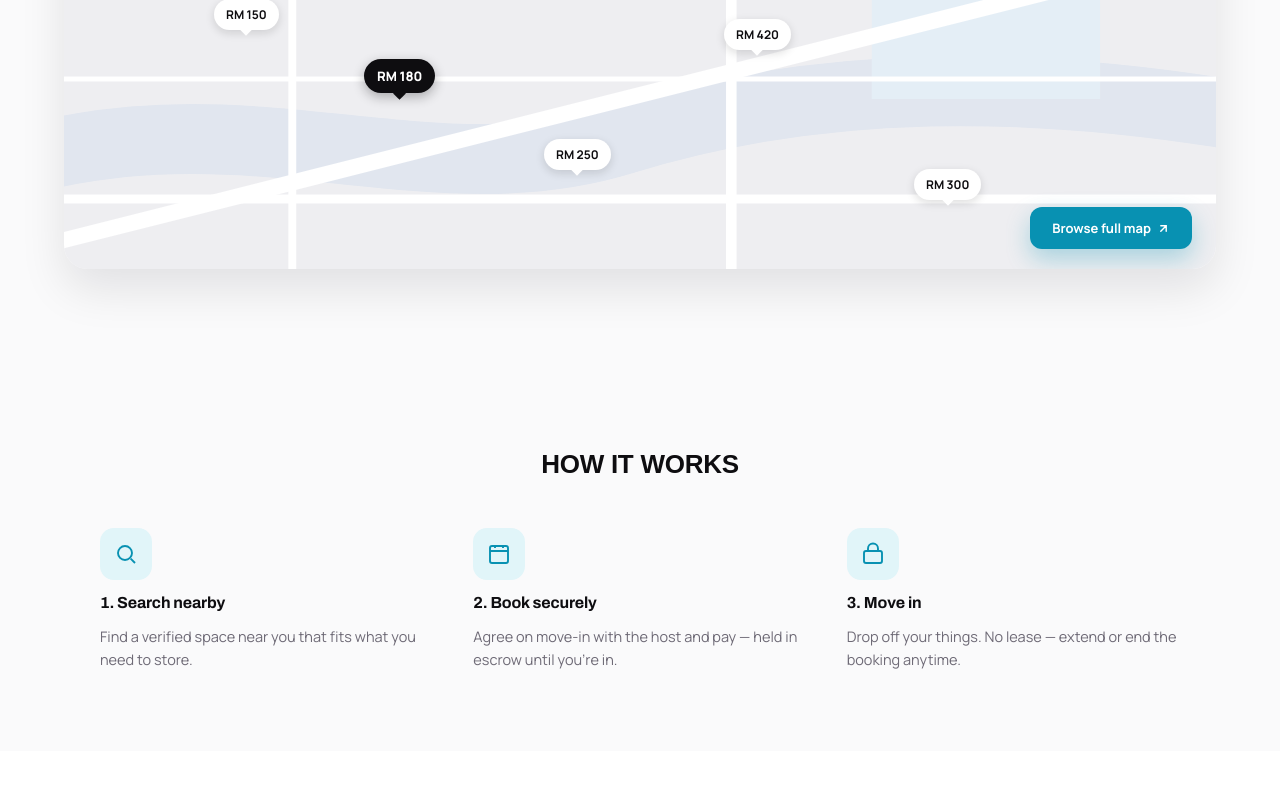
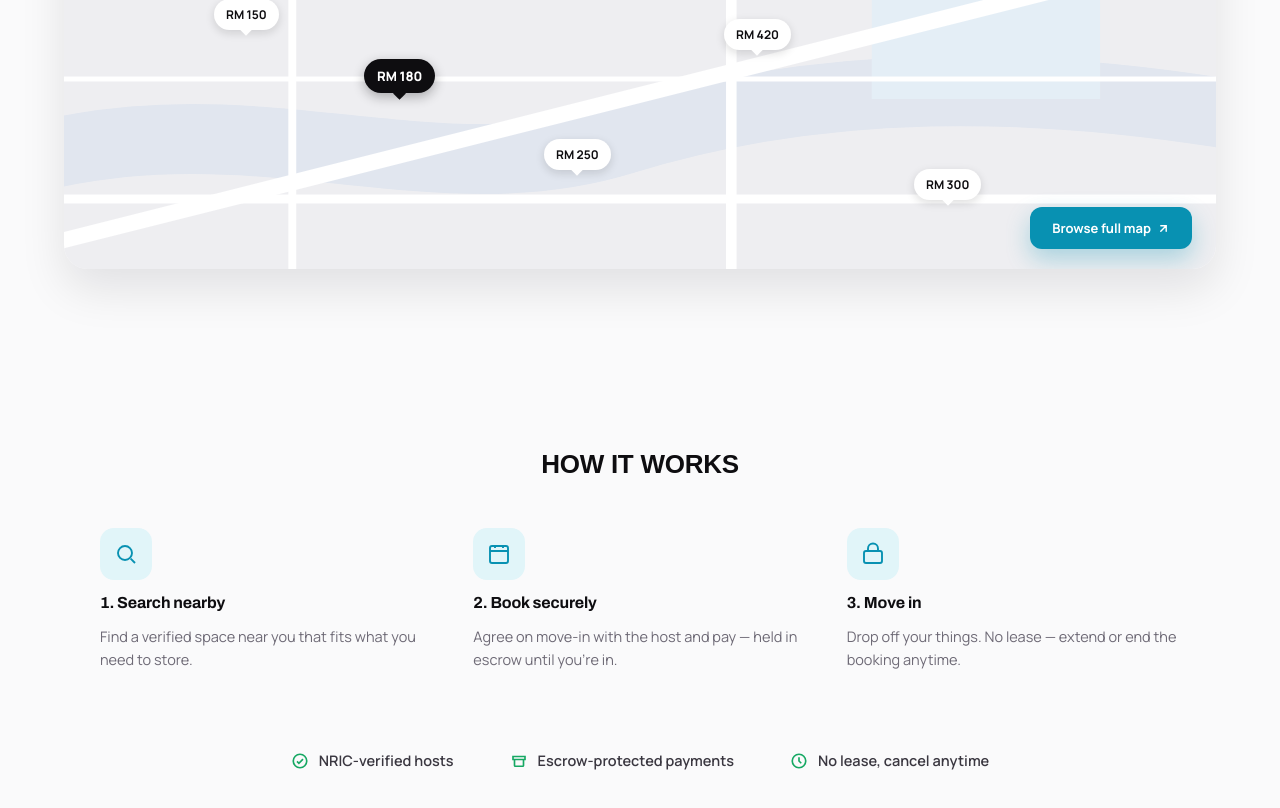
Before and after one commit to MarcusO17/sqftex, a Next.js app in the folder frontend/: page / in a window 1280 px wide. Shown: the part 1412-2220 px from the top of the page. Before the commit the page ends 2163 px from the top, so only its background shows below. Built offline with nearby package versions, Linux system fonts and the light colour scheme; a web font is replaced by a local one.

Commit message:
Add trust strip section to landing page

```diff
--- a/frontend/app/page.tsx
+++ b/frontend/app/page.tsx
@@ -5,6 +5,7 @@ import { Hero } from "@/components/landing/Hero";
 import { QuickCategories } from "@/components/landing/QuickCategories";
 import { ExploreMap } from "@/components/landing/ExploreMap";
 import { HowItWorks } from "@/components/landing/HowItWorks";
+import { TrustStrip } from "@/components/landing/TrustStrip";
 import { landingColors as c } from "@/components/landing/tokens";
 
 const unbounded = Unbounded({
@@ -34,6 +35,7 @@ export default function Home() {
       <QuickCategories />
       <ExploreMap />
       <HowItWorks />
+      <TrustStrip />
     </div>
   );
 }
--- /dev/null
+++ b/frontend/components/landing/TrustStrip.tsx
@@ -0,0 +1,43 @@
+import { landingColors as c } from "./tokens";
+
+const items = [
+  {
+    label: "NRIC-verified hosts",
+    icon: (
+      <svg width="18" height="18" viewBox="0 0 24 24" fill="none" stroke={c.verified} strokeWidth="2.2">
+        <circle cx="12" cy="12" r="9" />
+        <path d="M8 12.5l2.5 2.5L16 9.5" />
+      </svg>
+    ),
+  },
+  {
+    label: "Escrow-protected payments",
+    icon: (
+      <svg width="18" height="18" viewBox="0 0 24 24" fill="none" stroke={c.verified} strokeWidth="2.2">
+        <path d="M4 6h16v4H4zM6 10v8a1 1 0 001 1h10a1 1 0 001-1v-8" />
+      </svg>
+    ),
+  },
+  {
+    label: "No lease, cancel anytime",
+    icon: (
+      <svg width="18" height="18" viewBox="0 0 24 24" fill="none" stroke={c.verified} strokeWidth="2.2">
+        <circle cx="12" cy="12" r="9" />
+        <path d="M12 7v5l3 3" />
+      </svg>
+    ),
+  },
+];
+
+export function TrustStrip() {
+  return (
+    <div style={{ padding: "0 64px 72px 64px", display: "flex", justifyContent: "center", gap: 56, flexWrap: "wrap" }}>
+      {items.map((item) => (
+        <div key={item.label} style={{ display: "flex", alignItems: "center", gap: 10, fontSize: 14.5, color: "#3A3740", fontWeight: 600 }}>
+          {item.icon}
+          {item.label}
+        </div>
+      ))}
+    </div>
+  );
+}
```
